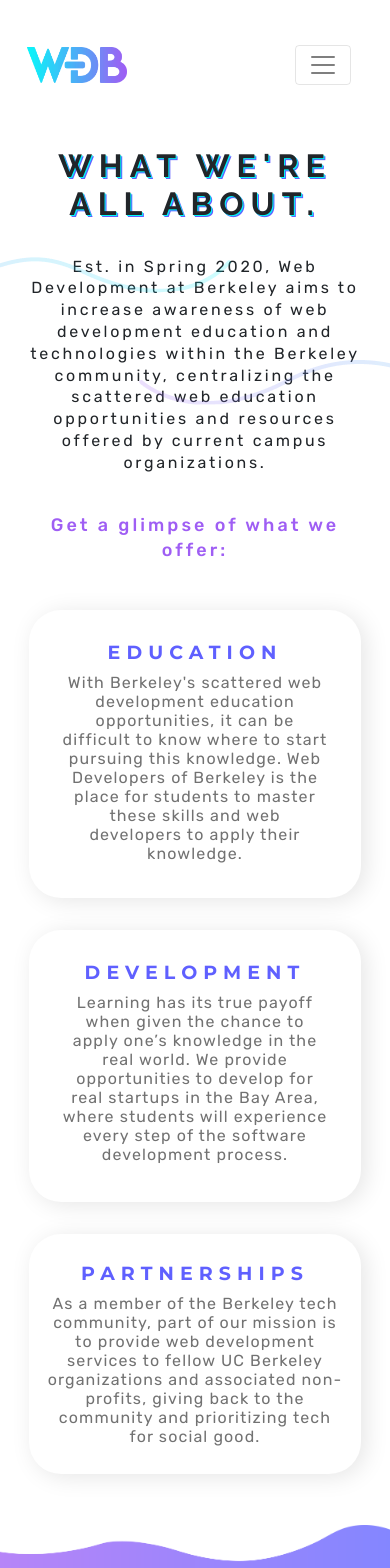
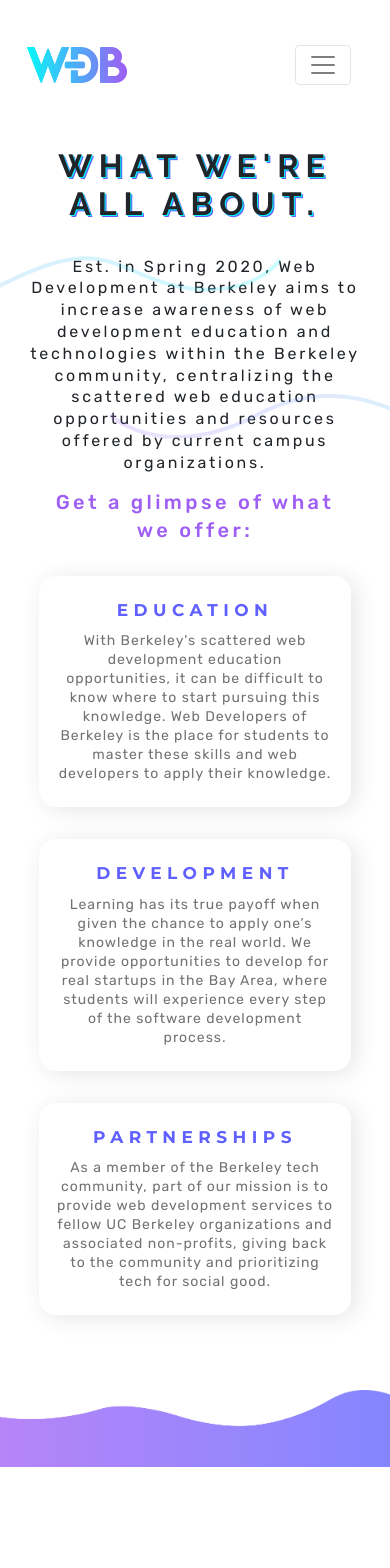
Before and after one commit to web-at-berkeley/wdb-website-archive-fa22, a React (Create React App) app: page /about in a window 390 px wide. Shown: the top 1568 px of the page. After the commit the page ends 1467 px from the top, so only its background shows below. Built offline with nearby package versions, Linux system fonts and the light colour scheme.

Commit message:
fixed up minor 1.0 issues

```diff
--- a/src/components/About.js
+++ b/src/components/About.js
@@ -11,8 +11,8 @@
 
 import Line1 from '../img/about/line-1.png';
 import Line2 from '../img/about/line-2.png';
-import LeftRings from '../img/about/leftrings.png';
-import RightRings from '../img/about/rightrings.png';
+// import LeftRings from '../img/about/leftrings.png';
+// import RightRings from '../img/about/rightrings.png';
 
 import '../css/About.css';
 
@@ -60,63 +60,54 @@
 					</Col>
 				</Row>
 				<Row className="justify-content-center">
+					{/* <img src={LeftRings} alt="left rings" className="left-rings" /> */}
 					<Col
 						xs={12}
-						md={5}
-						className="text-center relative-container left-container"
-					>
-						<img src={LeftRings} alt="left rings" className="left-rings" />
-						<div
-							className="content-box"
+						md={4}
+						className="relative-container left-container"
 						onClick={() => navigate('/about/education')}
 						title="Education"
 					>
 						<h3 className="subject-header">Education</h3>
 						<p className="subject-text">
-								With Berkeley's scattered web development education
-								opportunities, it can be difficult to know where to start
-								pursuing this knowledge. Web Developers of Berkeley is the place
-								for students to master these skills and web developers to apply
-								their knowledge.
+							With Berkeley's scattered web development education opportunities,
+							it can be difficult to know where to start pursuing this
+							knowledge. Web Developers of Berkeley is the place for students to
+							master these skills and web developers to apply their knowledge.
 						</p>
-						</div>
 					</Col>
+					{/* <img src={RightRings} alt="right rings" className="right-rings" /> */}
 					<Col
 						xs={12}
-						md={5}
-						className="text-center relative-container right-container"
-					>
-						<img src={RightRings} alt="right rings" className="right-rings" />
-						<div
-							className="content-box"
+						md={4}
+						className="relative-container right-container"
 						onClick={() => navigate('/about/development')}
 						title="Development"
 					>
 						<h3 className="subject-header">Development</h3>
 						<p className="subject-text">
-								Learning has its true payoff when given the chance to apply
-								one’s knowledge in the real world. We provide opportunities to
-								develop for real startups in the Bay Area, where students will
-								experience every step of the software development process.
+							Learning has its true payoff when given the chance to apply one’s
+							knowledge in the real world. We provide opportunities to develop
+							for real startups in the Bay Area, where students will experience
+							every step of the software development process.
 						</p>
-						</div>
 					</Col>
 				</Row>
 				<Row className="justify-content-center">
-					<Col xs={12} md={10} className="text-center relative-container">
-						<div
-							className="content-box partner-box"
+					<Col
+						xs={12}
+						md={9}
+						className="relative-container partner-container"
 						onClick={() => navigate('/about/partnerships')}
 						title="Partnerships"
 					>
 						<h3 className="subject-header">partnerships</h3>
 						<p className="subject-text">
-								As a member of the Berkeley tech community, part of our mission
-								is to provide web development services to fellow UC Berkeley
+							As a member of the Berkeley tech community, part of our mission is
+							to provide web development services to fellow UC Berkeley
 							organizations and associated non-profits, giving back to the
 							community and prioritizing tech for social good.
 						</p>
-						</div>
 					</Col>
 				</Row>
 			</Container>
--- a/src/components/Footer.js
+++ b/src/components/Footer.js
@@ -4,52 +4,18 @@
 
 const Footer = () => {
 	return (
-		<div
-			className="footer"
-			style={{ display: 'flex', justifyContent: 'center' }}
-		>
+		<div className="footer">
 			<img
 				src={FooterBackground}
 				alt="footer background"
 				draggable="false"
 				style={{
 					width: '100%',
+					height: 'auto',
 					marginTop: '5vh',
-					// position: 'absolute',
-					// top: '150vh',
 				}}
+				className="selectDisable"
 			/>
-
-			{/* <a
-				href="https://www.linkedin.com/in/samarth-goel-07"
-				style={{
-					position: 'absolute',
-					marginTop: '15.3rem',
-					marginLeft: '-8rem',
-				}}
-			>
-				<img src={Linkedin} alt="linkedin" />
-			</a>
-
-			<a
-				href="mailto: webatberkeley@gmail.com"
-				style={{
-					position: 'absolute',
-					marginTop: '15rem',
-				}}
-			>
-				<p style={{ fontSize: '32px', color: '#00f8f9' }}>Contact Us</p>
-			</a>
-			<a
-				href="mailto: sgoel9@berkeley.edu"
-				style={{
-					position: 'absolute',
-					marginTop: '15.3rem',
-					marginLeft: '8.5rem',
-				}}
-			>
-				<img src={Mail} alt="mail" />
-			</a> */}
 		</div>
 	);
 };
--- a/src/css/About.css
+++ b/src/css/About.css
@@ -3,7 +3,7 @@
 }
 
 .about .body {
-	padding-top: 15vh;
+	padding-top: 9rem;
 }
 .about .subtitle {
 	font-size: 22px;
@@ -14,12 +14,12 @@
 .about .line-1 {
 	position: absolute;
 	left: -95.6px;
-	top: 1vh;
+	top: 1rem;
 }
 .about .line-2 {
 	position: absolute;
 	right: -95.6px;
-	top: 10vh;
+	top: 2rem;
 }
 .about .sub-subtitle {
 	font-size: 24px;
@@ -31,69 +31,42 @@
 	margin-bottom: 3rem;
 	color: #9f5ef4;
 }
+
 .about .relative-container {
 	display: flex;
-	height: 9rem;
-	margin-bottom: 5vh;
-	justify-content: center;
-}
-.about .left-container {
-	justify-content: flex-end;
-	margin-right: 2%;
-	height: 17rem;
-}
-.about .right-container {
-	justify-content: flex-start;
-	margin-left: 2%;
-	height: 17rem;
-}
-
-.left-rings {
-	position: absolute;
-	width: 85%;
-	z-index: 1;
-	top: -2.5rem;
-	right: 2.5%;
-	height: 140%;
-}
-.right-rings {
-	position: absolute;
-	width: 100%;
-	z-index: 1;
-	top: -2.5rem;
-	right: 12%;
-	height: 140%;
-}
-
-.about .content-box {
-	position: absolute;
+	flex-direction: column;
+	align-items: center;
 	box-shadow: 5px 3px 23px rgba(0, 0, 0, 0.1);
 	background: #ffffff;
 	border-radius: 32px;
-	display: flex;
-	flex-direction: column;
-	padding: 3rem;
-	width: 75%;
-	height: 100%;
+	padding: 2rem;
+	transition: 0.3s ease;
 	z-index: 3;
-	transition: 0.3s ease;
 }
-.about .partner-box {
-	justify-content: center;
-	padding: 2rem 3rem;
-	width: 82.5%;
-}
-.about .content-box:hover {
+.about .relative-container:hover {
 	transform: scale(1.1);
 	cursor: pointer;
 	box-shadow: 8px 3px 23px rgba(0, 0, 0, 0.2);
 }
+.about .left-container {
+	margin-right: 2%;
+}
+.about .right-container {
+	margin-left: 2%;
+}
+
+.about .partner-container {
+	padding: 2rem 4rem;
+	max-width: 71%;
+	margin-top: 2rem;
+}
+
 .about .subject-header {
 	color: #5f60ff;
 	text-align: center;
 	font-size: 19px;
 	font-weight: 700;
-	margin-bottom: 1rem;
+	margin-bottom: 0.7rem;
 	text-transform: uppercase;
 	letter-spacing: 0.32em;
 	font-family: Montserrat;
@@ -102,46 +75,25 @@
 	color: #727272;
 	font-size: 16px;
 	line-height: 19px;
-	font-size: 16px;
 	text-align: center;
 	letter-spacing: 0.07em;
 }
 
-@media only screen and (max-width: 1200px) {
-	.about .content-box {
-		padding: 2rem;
-		width: 80%;
+@media only screen and (max-width: 1600px) {
+	.about .line-1 {
+		top: 1rem;
 	}
-	.about .partner-box {
-		width: 88%;
+	.about .line-2 {
+		top: 3rem;
 	}
 }
 
 @media only screen and (max-width: 992px) {
-	.about .relative-container {
-		height: 11rem;
-	}
-	.about .left-container {
-		height: 20rem;
-	}
-	.about .right-container {
-		height: 20rem;
-	}
-	.about .content-box {
-		padding: 1.5rem;
-	}
-	.about .partner-box {
-		width: 89%;
-	}
 	.about .body {
 		padding-top: 7vh;
 	}
-	.left-rings {
-		right: 7.5%;
-	}
-
-	.right-rings {
-		right: 6%;
+	.about .line-2 {
+		top: 6rem;
 	}
 }
 
@@ -151,31 +103,22 @@
 	}
 	.about .line-2 {
 		right: -35%;
-		top: 15vh;
+		top: 9rem;
 	}
 	.about .relative-container {
-		height: 11rem;
+		max-width: 80%;
+		margin-bottom: 2rem;
 	}
 	.about .left-container {
-		justify-content: center;
 		margin-right: 0;
-		height: 12.5rem;
 	}
 	.about .right-container {
-		justify-content: center;
 		margin-left: 0;
-		height: 12.5rem;
 	}
-	.about .content-box {
+	.about .partner-container {
 		padding: 2rem;
-		width: 80%;
-	}
-	.left-rings {
-		display: none;
-	}
-
-	.right-rings {
-		display: none;
+		max-width: 80%;
+		margin-top: 0;
 	}
 }
 
@@ -188,38 +131,26 @@
 	}
 	.about .sub-subtitle {
 		font-size: 20px;
+		margin-bottom: 2rem;
+		margin-top: 1rem;
 	}
 	.about .line-1 {
-		left: -235.6px;
-		top: 1vh;
+		left: -185.6px;
+		top: 1rem;
 	}
 	.about .line-2 {
-		right: -235.6px;
-		top: 10vh;
+		right: -205.6px;
+		top: 7rem;
+	}
+	.about .relative-container {
+		padding: 1.5rem;
+		border-radius: 17px;
 	}
 	.about .subject-header {
-		margin-bottom: 0.5rem;
+		font-size: 17px;
 	}
-	.about .content-box {
-		width: 85%;
-	}
-	.about .partner-box {
-		justify-content: center;
-		padding: 0.5rem 1rem;
-		width: 85%;
-		margin-bottom: 3vh;
-	}
-	.about .relative-container {
-		height: 13rem;
-	}
-	.about .content-box:hover {
-		transform: scale(1.1);
-	}
-	.about .left-container {
-		height: 17rem;
-	}
-	.about .right-container {
-		height: 16rem;
+	.about .subject-text {
+		font-size: 14px;
 	}
 }
 
@@ -228,43 +159,16 @@
 		font-size: 32px;
 		text-shadow: 1px 1px #00f8f9, 2px 2px #5f60ff;
 	}
-	.about .subtitle {
-		font-size: 16px;
+	.about .sub-subtitle {
+		font-size: 20px;
+		width: 80%;
+		margin-left: 10%;
 	}
-	.about .sub-subtitle {
-		font-size: 18px;
-	}
-	.about .line-1 {
-		top: 2vh;
-	}
+
 	.about .line-2 {
-		top: 15vh;
+		top: 10rem;
 	}
 	.about .relative-container {
-		height: 15rem;
-		margin-bottom: 1vh;
-	}
-	.about .left-container {
-		height: 18rem;
-		margin-bottom: 2rem;
-	}
-	.about .right-container {
-		height: 17rem;
-		margin-bottom: 2rem;
+		padding: 1.5rem 1rem;
 	}
 }
-
-@media only screen and (max-width: 360px) {
-	.about .relative-container {
-		height: 17rem;
-		margin-bottom: 0;
-	}
-	.about .left-container {
-		height: 20rem;
-		margin-bottom: 2rem;
-	}
-	.about .right-container {
-		height: 19rem;
-		margin-bottom: 2rem;
-	}
-}
--- a/src/css/Apply.css
+++ b/src/css/Apply.css
@@ -1,5 +1,5 @@
 .apply .body {
-	padding-top: 15vh;
+	padding-top: 9rem;
 }
 
 .long-arrow-top {
--- a/src/css/Education.css
+++ b/src/css/Education.css
@@ -1,5 +1,5 @@
 .education .body {
-	padding-top: 10rem;
+	padding-top: 9rem;
 }
 .education .subtitle {
 	color: black;
--- a/src/css/Landing.css
+++ b/src/css/Landing.css
@@ -109,4 +109,19 @@
 	.landing .button-text {
 		font-size: 16px;
 	}
+
+	.landing .landing-button {
+		background: #54d3fa;
+	}
+
+	.landing .landing-button:hover {
+		background: #3bbae1;
+	}
+	.landing-button:hover .button-text:after {
+		opacity: 0;
+		right: -20px;
+	}
+	.landing .landing-button:hover .button-text {
+		padding-right: 0;
+	}
 }
--- a/src/css/LandingNavbar.css
+++ b/src/css/LandingNavbar.css
@@ -32,6 +32,9 @@
 .landing-navbar .tab-text {
 	padding-left: 1.5rem;
 }
+.landing-navbar .tab-text-container {
+	display: none;
+}
 
 @media only screen and (max-width: 992px) {
 	#basic-navbar-nav {
@@ -41,4 +44,12 @@
 	.landing-navbar {
 		padding: 5vh 10% 0 7%;
 	}
+	.landing-navbar p:after {
+		display: none;
+		content: '';
+		border-bottom: none;
+	}
+	.landing-navbar .tab-text-container {
+		display: inline;
+	}
 }
--- a/src/css/Projects.css
+++ b/src/css/Projects.css
@@ -1,5 +1,5 @@
 .projects .body {
-	padding: 15vh 10% 0 10%;
+	padding: 9rem 10% 0 10%;
 }
 
 .projects .title-col {
--- a/src/css/Team.css
+++ b/src/css/Team.css
@@ -1,5 +1,5 @@
 .team .body {
-	padding: 15vh 5% 5vh 5%;
+	padding: 9rem 5% 5vh 5%;
 }
 
 .team .title-col {
@@ -175,7 +175,6 @@
 	.team .member-1 {
 		margin-top: 0;
 		width: 45%;
-		/* transform: translateX(20%); */
 	}
 	.team .member-3 {
 		margin-top: 1rem;
@@ -198,6 +197,9 @@
 		margin-left: 0.6rem;
 		width: 45%;
 	}
+	.team .role {
+		margin-bottom: 0;
+	}
 }
 
 @media only screen and (max-width: 400px) {
```
Also changed, not shown: src/components/LandingNavbar.js (+11 -0 lines), src/components/mobile/TeamMobile.js (+40 -5 lines), 1 other file (tests, documents, lock files or other folders). Lines whose indentation alone changed are shown as unchanged.
